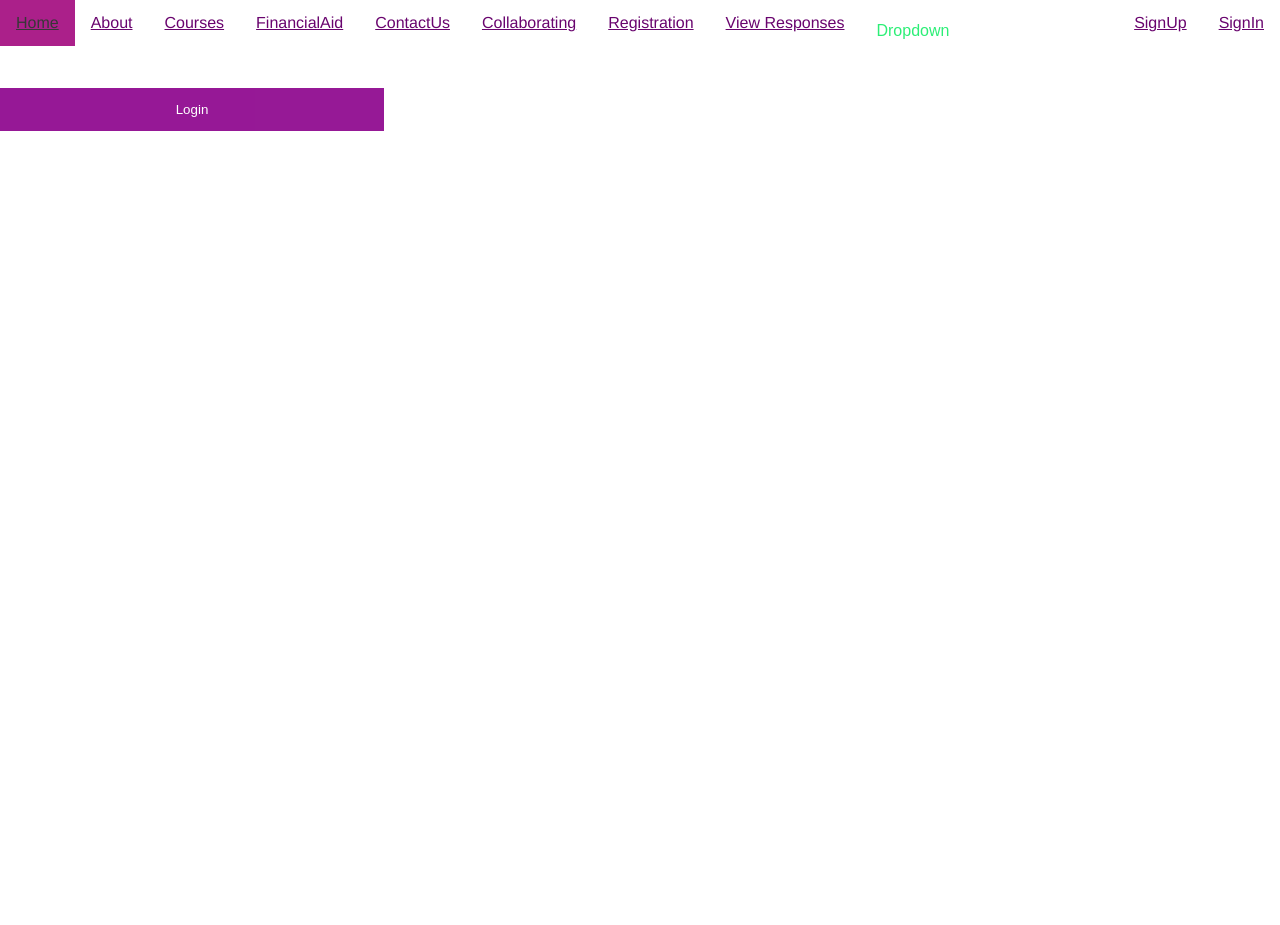
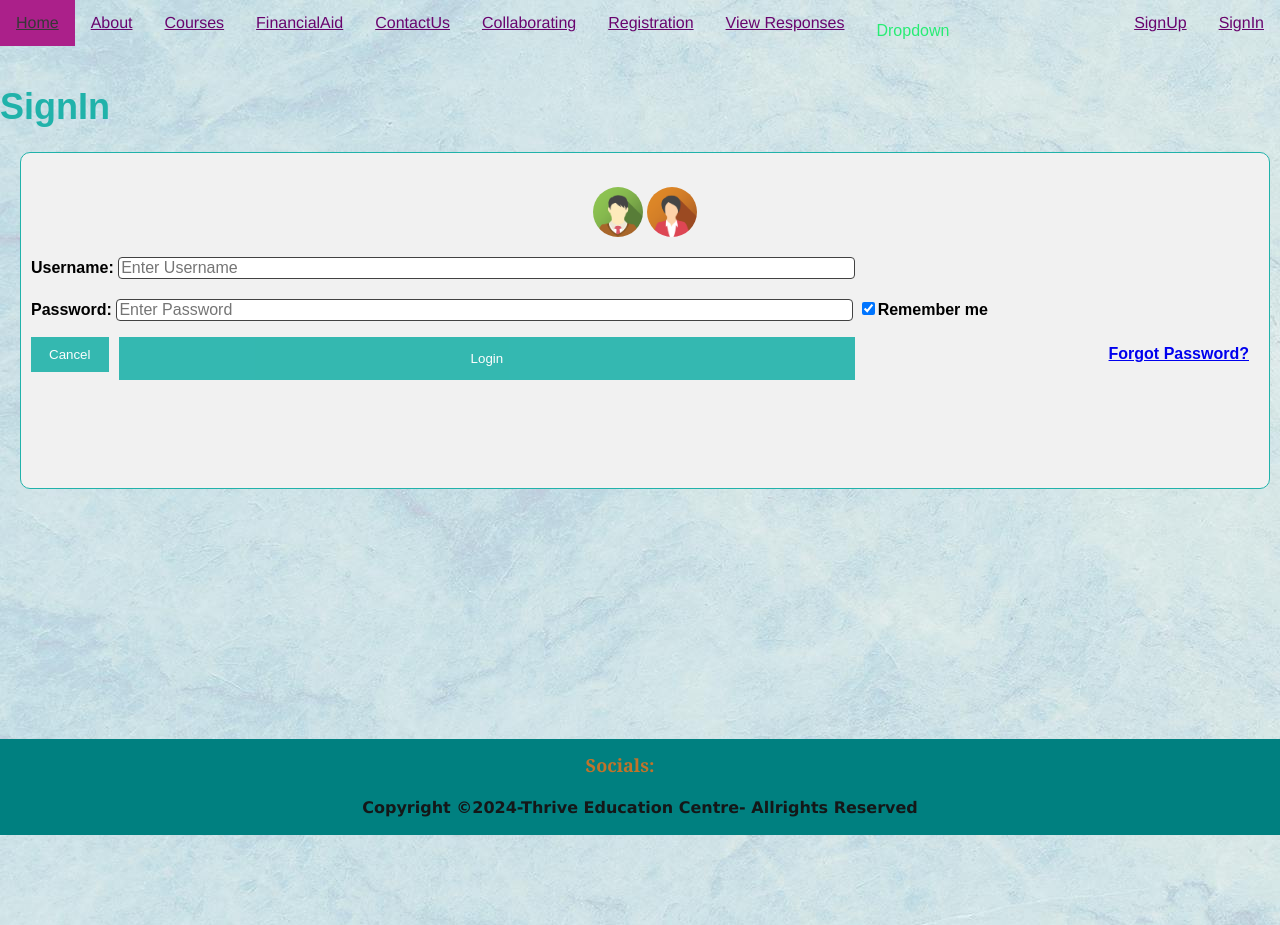
Before and after one commit to Clarita254/THRIVESCHOOL, a PHP site: page /SignIn.php in a window 1280 px wide. Before the commit the page ends 131 px from the top, so only its background shows below. Run offline with PHP 8.4, Linux system fonts and the light colour scheme.

```diff
--- a/SignIn.php
+++ b/SignIn.php
@@ -1,68 +1,56 @@
 
-<?php require_once("includes/db_connect.php");?>
-<?php include_once("templates/header.php");?>
-    <link rel="stylesheet" href="https:/cdnjs.cloudflare.com/ajax/libs/font-awesome/6.0.0-beta3/css/all.min.css">
+<?php require_once("includes/db_connect.php");
+ include_once("templates/header.php");?>
+  <?php include_once("templates/nav.php");?>
+    <style>
 
-    <style>
-        .avatar{
-            vertical-align:middle;
-            width:50px;
-            height:50px;
-            border-radius:50%;
+        body{
+background-image: url(Images/Background/bb2.jpg);
+        }
+
+        .header-h{
+            color:lightseagreen;
+            font-size:large;
         }
     </style>
 
 <body>
+<div class= "header-h">
+    <h1>SignIn</h1>
+</div>
 
-    <?php include_once("templates/nav.php");?>
+
+<div class="SignIn">
+<form action=""method="">
+
+<div class="imgcontainer">
+<img src="Images/People/img_avatar2.png"alt="Avatar"class="avatar">
+<img src="Images/People/img_avatar6.png"alt="Avatar"class="avatar">
+</div>
+
+<div class="container">
+<label for="username"><b>Username:</label>
+<input type="text"placeholder="Enter Username" name="username"required><br>
+
+<label for="password"><b>Password:</label>
+<input type="password"placeholder="Enter Password"name="password"required>
+<label>
+    <input type="checkbox"checked="checked"name="remember">Remember me
+</label>
+
+<button type="submit">Login</button>
+
+<button type="button" class="cancelbutton">Cancel</button>
+    <span class="password"><a href="#">Forgot Password?</a></span>
 
 
 
-
-    <!---Button to open the modal login form-->
-    <button onclick="document.getElementById('id01').style.display='block'">
- Login</button>
- <!--The Modal-->
- <div id="id01"class="modal">
-    <span onclick="document.getElementById('id01').style.display='none'" class="close"title="Close Modal">&times;</span>
+    </div>
 
 
-    <!--Modal Content-->
-<form class="modal-content animate"action="/action_page.php" action="user_processes.php"method="POST" autocomplete="off">
-    <div class="imgcontainer">
-        <img src="Images/People/img_avatar6.png"alt="Avatar" class="avatar">
-        <img src="Images/People/img_avatar2.png"alt="Avatar" class="avatar">
+</form>
+</div>
 
-    </div>
-    <div class="containerSignIn">
-
-        <label for="Username"><b>Username</b></label>
-        <input type="text"placeholder="Enter Username"name="Username" required>
-
-        <label for="password"><b>Password</b></label>
-        <input type="password" placeholder="EnterPassword"name="password"required>
-        <button type="submit">Login</button>
-        <label>
-           <input type="checkbox"checked="checked"name="remember">Remember <menu></menu>
-        </label>
-
-    </div>
-    <div class="container"style="background-color:#f1f1f1">
-        <button type="button" onclick="document.getElementById('id01').style.display='none'"class="cancelbutton">Cancel</button>
-        <span class="password">Forgot <a href="#">Password</a></span>
-
-    </div>
-</form>
- </div>
-
- <script>
-    // Get the modal
-    var modal = document.getElementById('id01');
-
-    // When the user clicks anywhere outside of the modal, close it
-    window.onclick = function(event) {
-      if (event.target == modal) {
-        modal.style.display = "none";
-      }
-    }
-    </script>
+<div class="container">
+<?php require_once("templates/footer.php");?>
+<div>
--- a/css/SignIn.css
+++ b/css/SignIn.css
@@ -1,58 +1,92 @@
-/*Code for SignIn page starts here*/
-/* The Modal (background) */
-.modal {
-    display: none; /* Hidden by default */
-    position: fixed; /* Stay in place */
-    z-index: 1; /* Sit on top */
-    left: 0;
-    top: 0;
-    width: 100%; /* Full width */
-    height: 100%; /* Full height */
-    overflow: auto; /* Enable scroll if needed */
-    background-color: rgb(0,0,0); /* Fallback color */
-    background-color: rgba(0,0,0,0.4); /* Black w/ opacity */
-    padding-top: 60px;
+/* Bordered form */
+
+.SignIn{
+  border: 2px solid #f1f1f1;
+
+  border-radius:10px;
+  border:1px solid lightseagreen;
+  border-style: grooves;
+  margin-bottom:250px;
+  margin-left:20px;
+  margin-right:10px;
+ background-color:#f1f1f1;
+  padding:10px;
+
 }
 
-  /* Modal Content/Box */
-  .modal-content {
-    background-color: #fefefe;
-    margin: 5px auto; /* 15% from the top and centered */
-    border: 1px solid #888;
-    width: 80%; /* Could be more or less, depending on screen size */
+
+
+/* Full-width inputs */
+
+input[type=text]input[type=password]{
+  width:50%;
+  padding:12px 20px;
+  margin:8px 0;
+  display:inline-block;
+  border:1px solid #ccc;
+  box-sizing:border-box;
+
+
 }
 
-  /* The Close Button */
-  .close {
-    /* Position it in the top right corner outside of the modal */
-    position: absolute;
-    right: 25px;
-    top: 0;
-    color: #000;
-    font-size: 20px;
-    font-weight: bold;
+/* Set a style for all buttons */
+button {
+  background-color:lightseagreen;
+  color: white;
+  padding: 14px 20px;
+  margin: 8px 0;
+  border: none;
+  cursor: pointer;
+  width: 60%;
 }
 
-  /* Close button on hover */
-  .close:hover,
-  .close:focus {
-    color: red;
-    cursor: pointer;
+/* Add a hover effect for buttons */
+button:hover{
+  opacity:0.8;
 }
 
-  /* Add Zoom Animation */
-  .animate {
-    -webkit-animation: animatezoom 0.6s;
-    animation: animatezoom 0.6s
+/*Extra style for cancel button(red)*/
+.cancelbutton{
+width:auto;
+padding:10px 18px;
+background-color:lightseagreen;
+
 }
 
-  @-webkit-keyframes animatezoom {
-    from {-webkit-transform: scale(0)}
-    to {-webkit-transform: scale(1)}
+/* Center the avatar image inside this container */
+.imgcontainer {
+  text-align: center;
+  margin: 24px 0 12px 0;
 }
 
-  @keyframes animatezoom {
-    from {transform: scale(0)}
-    to {transform: scale(1)}
+/* Avatar image */
+img.avatar {
+  vertical-align:middle;
+   width:50px;
+   height:50px;
+    border-radius:50%;
 }
-  /*Code for SignIn page ends here*/
+
+/* Add padding to containers */
+.container {
+  margin-bottom:80px;
+}
+
+/*The "forgot password"text*/
+span.password{
+  float:right;
+  padding-top:16px;
+margin-left:20px;
+margin-right:10px;
+}
+
+/* Change styles for span and cancel button on extra small screens */
+@media screen and (max-width: 300px) {
+  span.password {
+    display: block;
+    float: none;
+  }
+  .cancelbutton {
+    width: 100%;
+  }
+}
--- a/css/registration.css
+++ b/css/registration.css
@@ -33,64 +33,3 @@ input[type="submit"]{
 input[type="submit"]:hover{
   background-color: darkviolet;
 }
-
-
-
-/*Code for SignIn page starts here*/
-/* The Modal (background) */
-.modal {
-  display: none; /* Hidden by default */
-  position: fixed; /* Stay in place */
-  z-index: 1; /* Sit on top */
-  left: 0;
-  top: 0;
-  width: 100%; /* Full width */
-  height: 100%; /* Full height */
-  overflow: auto; /* Enable scroll if needed */
-  background-color: rgb(0,0,0); /* Fallback color */
-  background-color: rgba(0,0,0,0.4); /* Black w/ opacity */
-  padding-top: 60px;
-}
-
-/* Modal Content/Box */
-.modal-content {
-  background-color: #fefefe;
-  margin: 5px auto; /* 15% from the top and centered */
-  border: 1px solid #888;
-  width: 80%; /* Could be more or less, depending on screen size */
-}
-
-/* The Close Button */
-.close {
-  /* Position it in the top right corner outside of the modal */
-  position: absolute;
-  right: 25px;
-  top: 0;
-  color: #000;
-  font-size: 20px;
-  font-weight: bold;
-}
-
-/* Close button on hover */
-.close:hover,
-.close:focus {
-  color: red;
-  cursor: pointer;
-}
-
-/* Add Zoom Animation */
-.animate {
-  -webkit-animation: animatezoom 0.6s;
-  animation: animatezoom 0.6s
-}
-
-@-webkit-keyframes animatezoom {
-  from {-webkit-transform: scale(0)}
-  to {-webkit-transform: scale(1)}
-}
-
-@keyframes animatezoom {
-  from {transform: scale(0)}
-  to {transform: scale(1)}
-}
-/*Code for SignIn page ends here*/
```
Also changed, not shown: SignUp.php (+57 -65 lines). Lines whose indentation alone changed are shown as unchanged.
